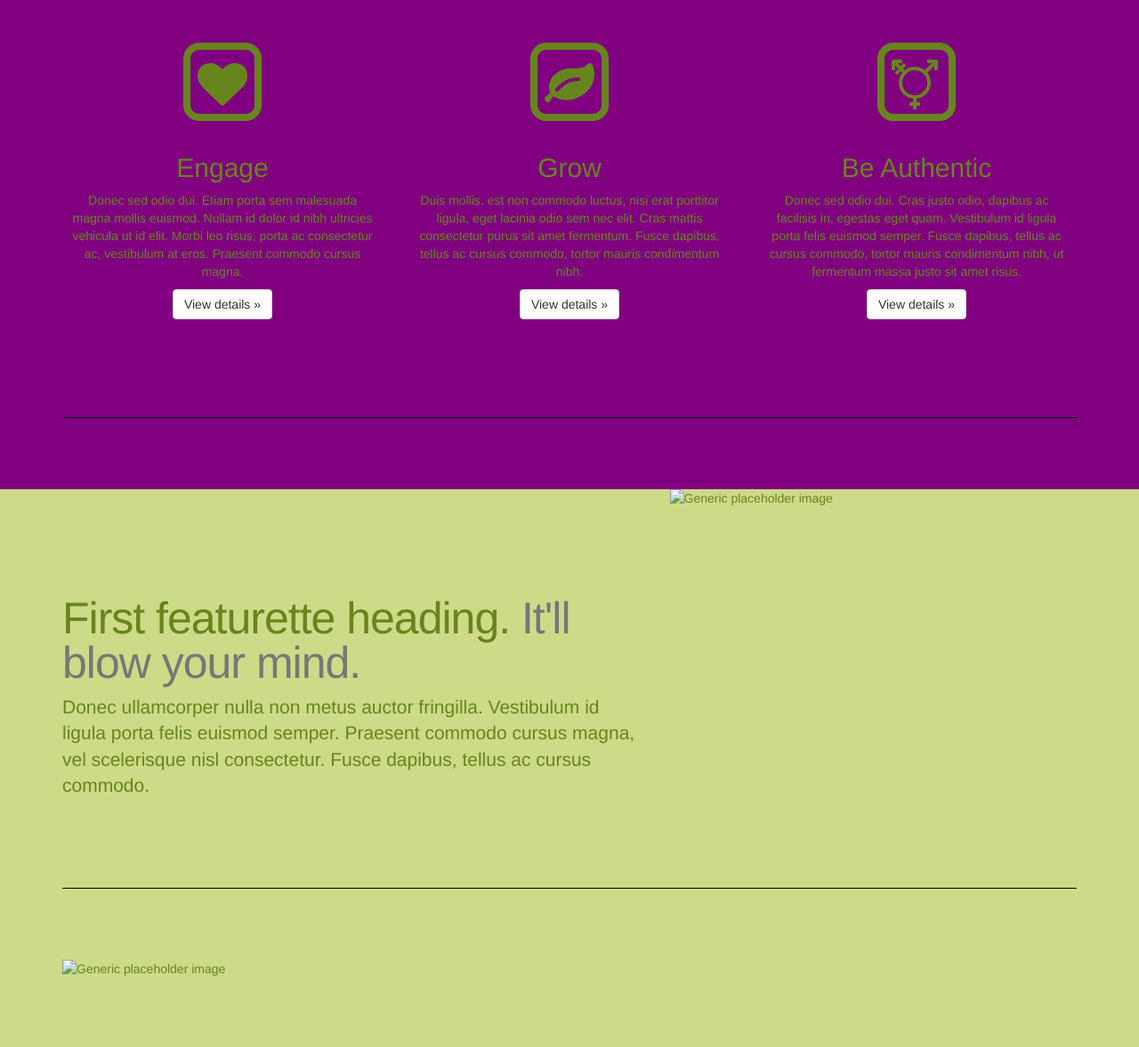
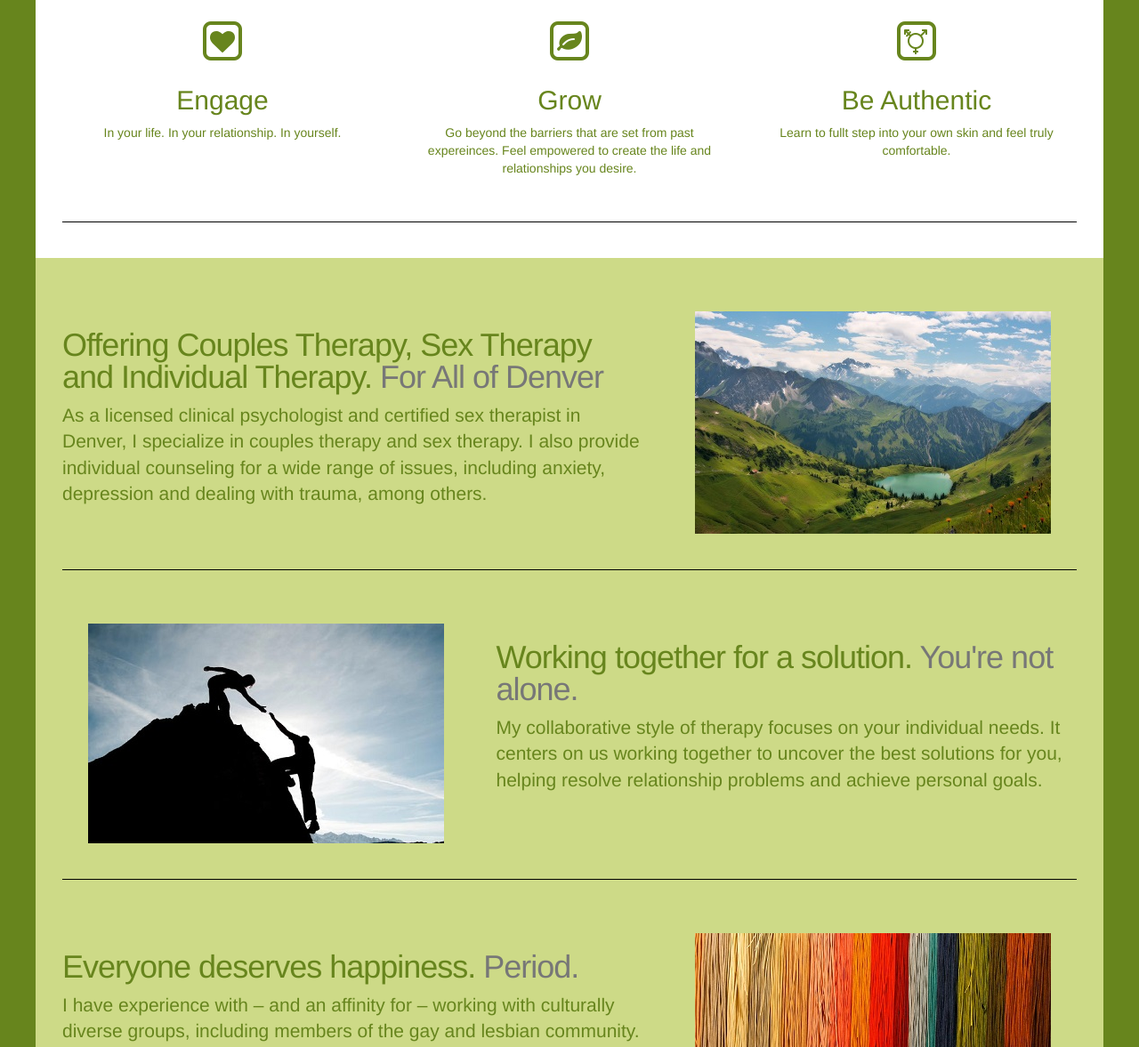
Before and after one commit to camerongridley/drgridley.com-Carousel, a plain HTML site: page index.html in a window 1280 px wide. Shown: the part 420-1597 px from the top of the page at 89% size. Drawn offline with nearby package versions, Linux system fonts and the light colour scheme.

Commit message:
added side border with large screen
when browser width gets too big, borders are added to the sides.

Also reduced the font size of the marketing/featurette content.

Added images.

```diff
--- a/css/carousel.css
+++ b/css/carousel.css
@@ -35,14 +35,17 @@ body, footer {
   background-color: #cdda87;
 }
 
+/*possible triadic colors (based on #67851d)
+blue #1D6784
+purple #841D67
+*/
+
 /****************************************
  /Color Scheme
 *****************************************/
 
-/****************** HTML Tag styling ******************/
 body {
   padding-bottom: 40px;
-  //color: #5a5a5a;
 }
 
 footer {
@@ -52,11 +55,18 @@ footer {
 }
 
 a {
-  color: orange;
+  color: #1D6784;
 }
 
 a:hover {
-  color: lime;
+  color: #cdda87;
+}
+
+/* this wrapper div creates side-solumns once the screen gets toa certain size */
+.sitecontent {
+  max-width: 1200px;
+  position: relative;
+  margin: auto;
 }
 
 
@@ -165,21 +175,24 @@ img.fourth-slide {
 ------------------------- */
 
 .featurette-divider {
-  margin: 80px 0; /* Space out the Bootstrap <hr> more */
+  margin: 40px 0; /* Space out the Bootstrap <hr> more */
   border-color: black;
 }
 
 /* Thin out the marketing headings */
 .featurette-heading {
+  font-size: 36px;
   font-weight: 300;
   line-height: 1;
   letter-spacing: -1px;
 }
 
+
 /* Marketing Sections
 -----------------------------*/
 .marketing-top-section {
-    padding-top: 60px;
+    padding-top: 40px;
+    text-align: center;
 }
 
 .marketing-botton-section{
@@ -240,6 +253,10 @@ img.fourth-slide {
       background-image: url("../img/couplesilly-cropped.jpg");
   }
 
+  .featurette-heading {
+    font-size: 24px;
+  }
+
 }
 
 /* For Large Devices resolutions 768-992
@@ -273,7 +290,7 @@ with resoltions between 440 and 768)**
   }
 
   .featurette-heading {
-    font-size: 50px;
+    font-size: 36px;
   }
 
   /* TESTING */
@@ -287,13 +304,17 @@ with resoltions between 440 and 768)**
 Shouldn't be much different than for large*/
 @media (min-width: 992px) {
   .featurette-heading {
-    margin-top: 120px;
+
+  }
+
+  .featurette {
+    margin-top: 60px;
   }
 
 
   /* TESTING */
   .marketing-top-section {
-    background-color: purple;
+    background-color: white;
   }
   /* END TESTING SECTION */
 }
--- a/index.html
+++ b/index.html
@@ -31,6 +31,7 @@
 <!-- NAVBAR
 ================================================== -->
   <body>
+    <div class="sitecontent">
       <div class="navbar-wrapper">
         <div class="container">
 
@@ -56,6 +57,7 @@
                       <li><a href="#">Sex Therapy</a></li>
                       <li><a href="#">Couple Therapy</a></li>
                       <li><a href="#">Individual Therapy</a></li>
+                      <li><a href="#">LGBTQ Issues</a></li>
                       <li class="divider"></li>
                       <li class="dropdown-header">Resources</li>
                       <li><a href="#">Forms</a></li>
@@ -146,32 +148,33 @@
 
           <!-- Three columns of text below the carousel -->
           <div class="row">
-          <div class="col-lg-4">
-            <span class="fa-stack fa-4x">
+            <div class="col-sm-4">
+              <span class="fa-stack fa-2x">
                 <i class="fa fa-square-o fa-stack-2x"></i>
                 <i class="fa fa-heart"></i>
               </span>
               <h2>Engage</h2>
-            <p>Donec sed odio dui. Etiam porta sem malesuada magna mollis euismod. Nullam id dolor id nibh ultricies vehicula ut id elit. Morbi leo risus, porta ac consectetur ac, vestibulum at eros. Praesent commodo cursus magna.</p>
-            <p><a class="btn btn-default" href="#" role="button">View details &raquo;</a></p>
+              <p>In your life.  In your relationship.  In yourself.</p>
+              <!--<p><a class="btn btn-default" href="#" role="button">View details &raquo;</a></p>-->
             </div><!-- /.col-lg-4 -->
-          <div class="col-lg-4">
-            <span class="fa-stack fa-4x">
+            <div class="col-sm-4">
+              <span class="fa-stack fa-2x">
                 <i class="fa fa-square-o fa-stack-2x"></i>
                 <i class="fa fa-leaf"></i>
               </span>
               <h2>Grow</h2>
-            <p>Duis mollis, est non commodo luctus, nisi erat porttitor ligula, eget lacinia odio sem nec elit. Cras mattis consectetur purus sit amet fermentum. Fusce dapibus, tellus ac cursus commodo, tortor mauris condimentum nibh.</p>
-            <p><a class="btn btn-default" href="#" role="button">View details &raquo;</a></p>
+              <p>Go beyond the barriers that are set from past expereinces. Feel empowered to create
+                the life and relationships you desire.</p>
+              <!--<p><a class="btn btn-default" href="#" role="button">View details &raquo;</a></p>-->
             </div><!-- /.col-lg-4 -->
-          <div class="col-lg-4">
-            <span class="fa-stack fa-4x">
+            <div class="col-sm-4">
+              <span class="fa-stack fa-2x">
                 <i class="fa fa-square-o fa-stack-2x"></i>
                 <i class="fa fa-transgender-alt"></i>
               </span>
               <h2>Be Authentic</h2>
-            <p>Donec sed odio dui. Cras justo odio, dapibus ac facilisis in, egestas eget quam. Vestibulum id ligula porta felis euismod semper. Fusce dapibus, tellus ac cursus commodo, tortor mauris condimentum nibh, ut fermentum massa justo sit amet risus.</p>
-            <p><a class="btn btn-default" href="#" role="button">View details &raquo;</a></p>
+              <p>Learn to fullt step into your own skin and feel truly comfortable.</p>
+              <!--<p><a class="btn btn-default" href="#" role="button">View details &raquo;</a></p>-->
             </div><!-- /.col-lg-4 -->
           </div><!-- /.row -->
 
@@ -186,11 +189,11 @@
           <div class="container marketing">
             <div class="row featurette">
               <div class="col-md-7">
-              <h2 class="featurette-heading">First featurette heading. <span class="text-muted">It'll blow your mind.</span></h2>
-              <p class="lead">Donec ullamcorper nulla non metus auctor fringilla. Vestibulum id ligula porta felis euismod semper. Praesent commodo cursus magna, vel scelerisque nisl consectetur. Fusce dapibus, tellus ac cursus commodo.</p>
+                <h2 class="featurette-heading">Offering Couples Therapy, Sex Therapy and Individual Therapy.  <span class="text-muted">For All of Denver</span></h2>
+                <p class="lead">As a licensed clinical psychologist and certified sex therapist in Denver, I specialize in couples therapy and sex therapy. I also provide individual counseling for a wide range of issues, including anxiety, depression and dealing with trauma, among others.</p>
               </div>
               <div class="col-md-5">
-              <img class="featurette-image img-responsive center-block" data-src="holder.js/500x500/auto" alt="Generic placeholder image">
+                <img class="featurette-image img-responsive center-block" src="img/mountains.jpg" alt="Couples Therapy, Sex Therapy, and Individual Therapy">
               </div>
             </div>
 
@@ -198,11 +201,11 @@
 
             <div class="row featurette">
               <div class="col-md-7 col-md-push-5">
-              <h2 class="featurette-heading">Oh yeah, it's that good. <span class="text-muted">See for yourself.</span></h2>
-              <p class="lead">Donec ullamcorper nulla non metus auctor fringilla. Vestibulum id ligula porta felis euismod semper. Praesent commodo cursus magna, vel scelerisque nisl consectetur. Fusce dapibus, tellus ac cursus commodo.</p>
+                <h2 class="featurette-heading">Working together for a solution. <span class="text-muted">You're not alone.</span></h2>
+                <p class="lead">My collaborative style of therapy focuses on your individual needs. It centers on us working together to uncover the best solutions for you, helping resolve relationship problems and achieve personal goals.</p>
               </div>
               <div class="col-md-5 col-md-pull-7">
-              <img class="featurette-image img-responsive center-block" data-src="holder.js/500x500/auto" alt="Generic placeholder image">
+                <img class="featurette-image img-responsive center-block" src="img/working-together.jpg" alt="Generic placeholder image">
               </div>
             </div>
 
@@ -210,11 +213,11 @@
 
             <div class="row featurette">
               <div class="col-md-7">
-              <h2 class="featurette-heading">And lastly, this one. <span class="text-muted">Checkmate.</span></h2>
-              <p class="lead">Donec ullamcorper nulla non metus auctor fringilla. Vestibulum id ligula porta felis euismod semper. Praesent commodo cursus magna, vel scelerisque nisl consectetur. Fusce dapibus, tellus ac cursus commodo.</p>
+                <h2 class="featurette-heading">Everyone deserves happiness. <span class="text-muted">Period.</span></h2>
+                <p class="lead">I have experience with – and an affinity for – working with culturally diverse groups, including members of the gay and lesbian community.</p>
               </div>
               <div class="col-md-5">
-              <img class="featurette-image img-responsive center-block" data-src="holder.js/500x500/auto" alt="Generic placeholder image">
+                <img class="featurette-image img-responsive center-block" src="img/diversity.jpg" alt="diversity, LGBTQ, cultural diversity">
               </div>
             </div>
             <hr class="featurette-divider">
@@ -232,7 +235,7 @@
           </footer>
 
         </div><!-- /.container -->
-
+    </div><!-- /.sitecontent -->
     <!-- Bootstrap core JavaScript
     ================================================== -->
     <!-- Placed at the end of the document so the pages load faster -->
```
Also changed, not shown: favicon.ico, img/diversity.jpg (added), img/mountains.jpg (added), img/spring.jpg (added), img/tree.jpg (added), img/working-together.jpg (added), 1 other file. Lines whose indentation alone changed are shown as unchanged.
